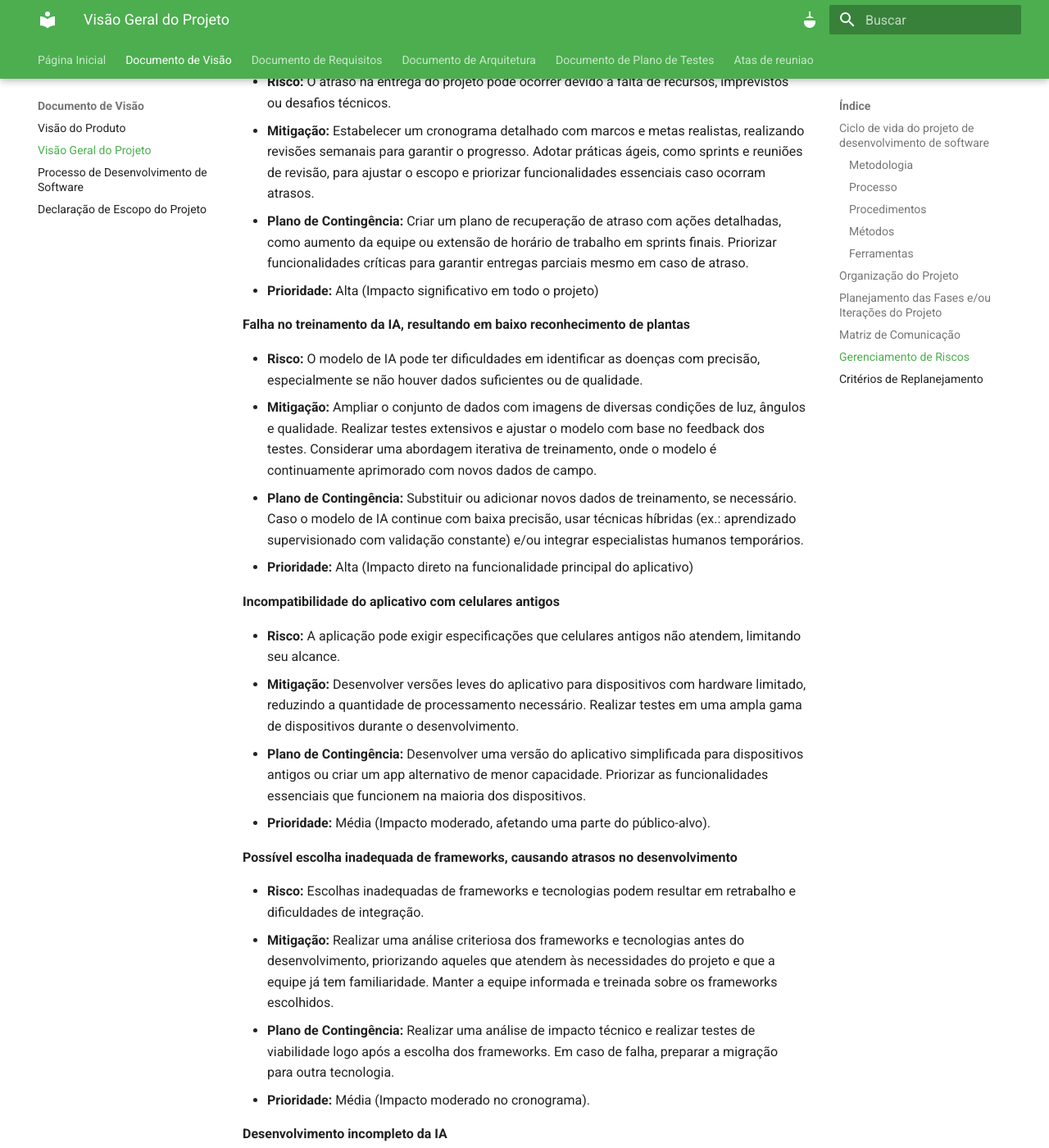
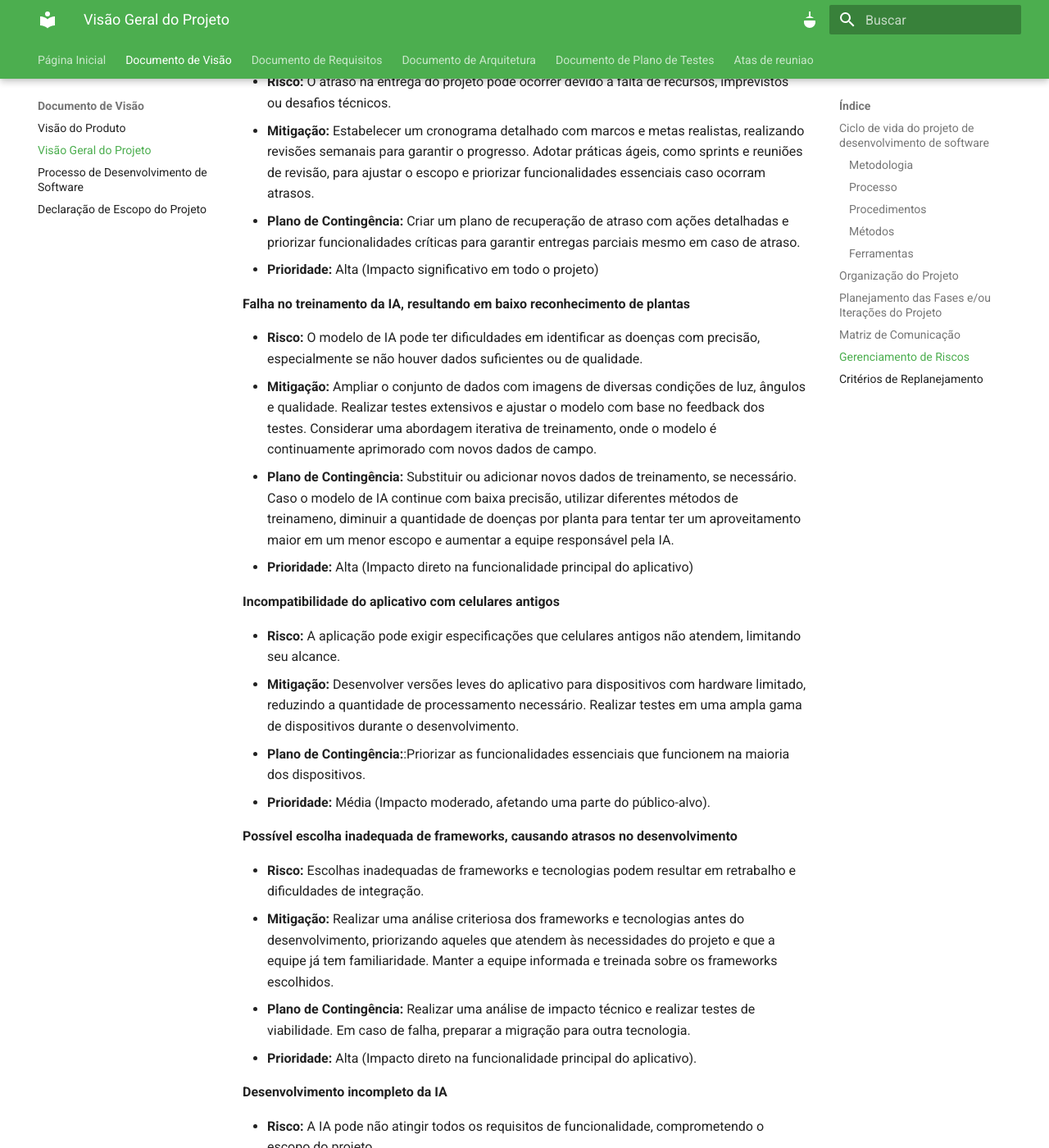
Before and after one commit to FGA0138-MDS-Ajax/2024.2-Virgo, an MkDocs documentation site: the page built from docs/documento-visao/visao-geral-projeto.md, in a window 1280 px wide and 1400 px high, scrolled down 6917 px. Shown: the whole window at 82% size. Built offline with MkDocs 1.6.1 and Material for MkDocs 9.7.7, drawn with Linux system fonts in a browser that asks for light colours; some of the changed text lies outside the part shown.

Commit message:
docs / fix: ajustando planos de contigência

```diff
--- a/docs/documento-visao/visao-geral-projeto.md
+++ b/docs/documento-visao/visao-geral-projeto.md
@@ -110,29 +110,29 @@ Abaixo estão registrados os riscos iniciais analisados após avaliação dos re
 - **Risco:** O atraso na entrega do projeto pode ocorrer devido a falta de recursos, imprevistos ou desafios técnicos.
 
 - **Mitigação:** Estabelecer um cronograma detalhado com marcos e metas realistas, realizando revisões semanais para garantir o progresso. Adotar práticas ágeis, como sprints e reuniões de revisão, para ajustar o escopo e priorizar funcionalidades essenciais caso ocorram atrasos.
-- **Plano de Contingência:** Criar um plano de recuperação de atraso com ações detalhadas, como aumento da equipe ou extensão de horário de trabalho em sprints finais. Priorizar funcionalidades críticas para garantir entregas parciais mesmo em caso de atraso.
+- **Plano de Contingência:** Criar um plano de recuperação de atraso com ações detalhadas e priorizar funcionalidades críticas para garantir entregas parciais mesmo em caso de atraso.
 - **Prioridade:** Alta (Impacto significativo em todo o projeto)
 
 **Falha no treinamento da IA, resultando em baixo reconhecimento de plantas**
 
 - **Risco:** O modelo de IA pode ter dificuldades em identificar as doenças com precisão, especialmente se não houver dados suficientes ou de qualidade.
 - **Mitigação:** Ampliar o conjunto de dados com imagens de diversas condições de luz, ângulos e qualidade. Realizar testes extensivos e ajustar o modelo com base no feedback dos testes. Considerar uma abordagem iterativa de treinamento, onde o modelo é continuamente aprimorado com novos dados de campo.
-- **Plano de Contingência:** Substituir ou adicionar novos dados de treinamento, se necessário. Caso o modelo de IA continue com baixa precisão, usar técnicas híbridas (ex.: aprendizado supervisionado com validação constante) e/ou integrar especialistas humanos temporários.
+- **Plano de Contingência:** Substituir ou adicionar novos dados de treinamento, se necessário. Caso o modelo de IA continue com baixa precisão, utilizar diferentes métodos de treinameno, diminuir a quantidade de doenças por planta para tentar ter um aproveitamento maior em um menor escopo e aumentar a equipe responsável pela IA.
 - **Prioridade:** Alta (Impacto direto na funcionalidade principal do aplicativo)
 
 **Incompatibilidade do aplicativo com celulares antigos**
 
 - **Risco:** A aplicação pode exigir especificações que celulares antigos não atendem, limitando seu alcance.
 - **Mitigação:** Desenvolver versões leves do aplicativo para dispositivos com hardware limitado, reduzindo a quantidade de processamento necessário. Realizar testes em uma ampla gama de dispositivos durante o desenvolvimento.
-- **Plano de Contingência:** Desenvolver uma versão do aplicativo simplificada para dispositivos antigos ou criar um app alternativo de menor capacidade. Priorizar as funcionalidades essenciais que funcionem na maioria dos dispositivos.
+- **Plano de Contingência:**:Priorizar as funcionalidades essenciais que funcionem na maioria dos dispositivos.
 - **Prioridade:** Média (Impacto moderado, afetando uma parte do público-alvo).
 
 **Possível escolha inadequada de frameworks, causando atrasos no desenvolvimento**
 
 - **Risco:** Escolhas inadequadas de frameworks e tecnologias podem resultar em retrabalho e dificuldades de integração.
 - **Mitigação:** Realizar uma análise criteriosa dos frameworks e tecnologias antes do desenvolvimento, priorizando aqueles que atendem às necessidades do projeto e que a equipe já tem familiaridade. Manter a equipe informada e treinada sobre os frameworks escolhidos.
-- **Plano de Contingência:** Realizar uma análise de impacto técnico e realizar testes de viabilidade logo após a escolha dos frameworks. Em caso de falha, preparar a migração para outra tecnologia.
-- **Prioridade:** Média (Impacto moderado no cronograma).
+- **Plano de Contingência:** Realizar uma análise de impacto técnico e realizar testes de viabilidade. Em caso de falha, preparar a migração para outra tecnologia.
+- **Prioridade:** Alta (Impacto direto na funcionalidade principal do aplicativo).
 
 **Desenvolvimento incompleto da IA**
 
@@ -159,7 +159,7 @@ Abaixo estão registrados os riscos iniciais analisados após avaliação dos re
 
 - **Risco:** A IA pode não atender às expectativas do cliente em termos de precisão ou usabilidade.
 - **Mitigação:** Apresentar ao cliente um protótipo funcional da IA em fases iniciais, permitindo feedback sobre o desempenho; Realizar testes de validação com casos reais e ajustar o modelo conforme as preferências e necessidades do cliente.
-- **Plano de Contingência:** Demonstrar a IA em etapas, permitindo ajustes conforme feedback do cliente. Criar um plano de melhorias contínuas após a entrega para atender as expectativas.
+- **Plano de Contingência:** Demonstrar a IA em etapas, permitindo ajustes conforme feedback do cliente.
 - **Prioridade:** Alta (Impacto direto na aceitação do produto pelo cliente).
 
 **Documentação incompleta ou com falta de informações cruciais**
```
